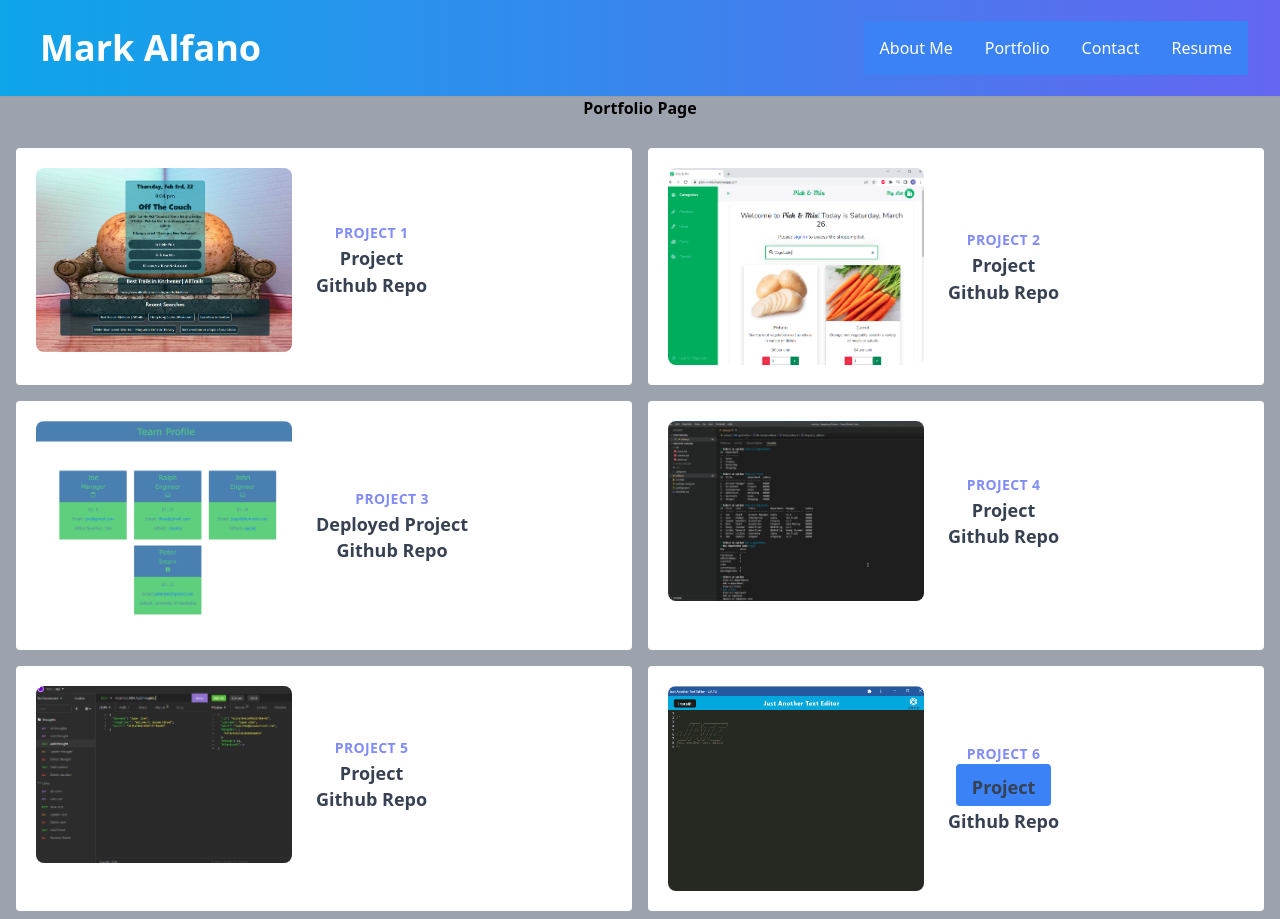
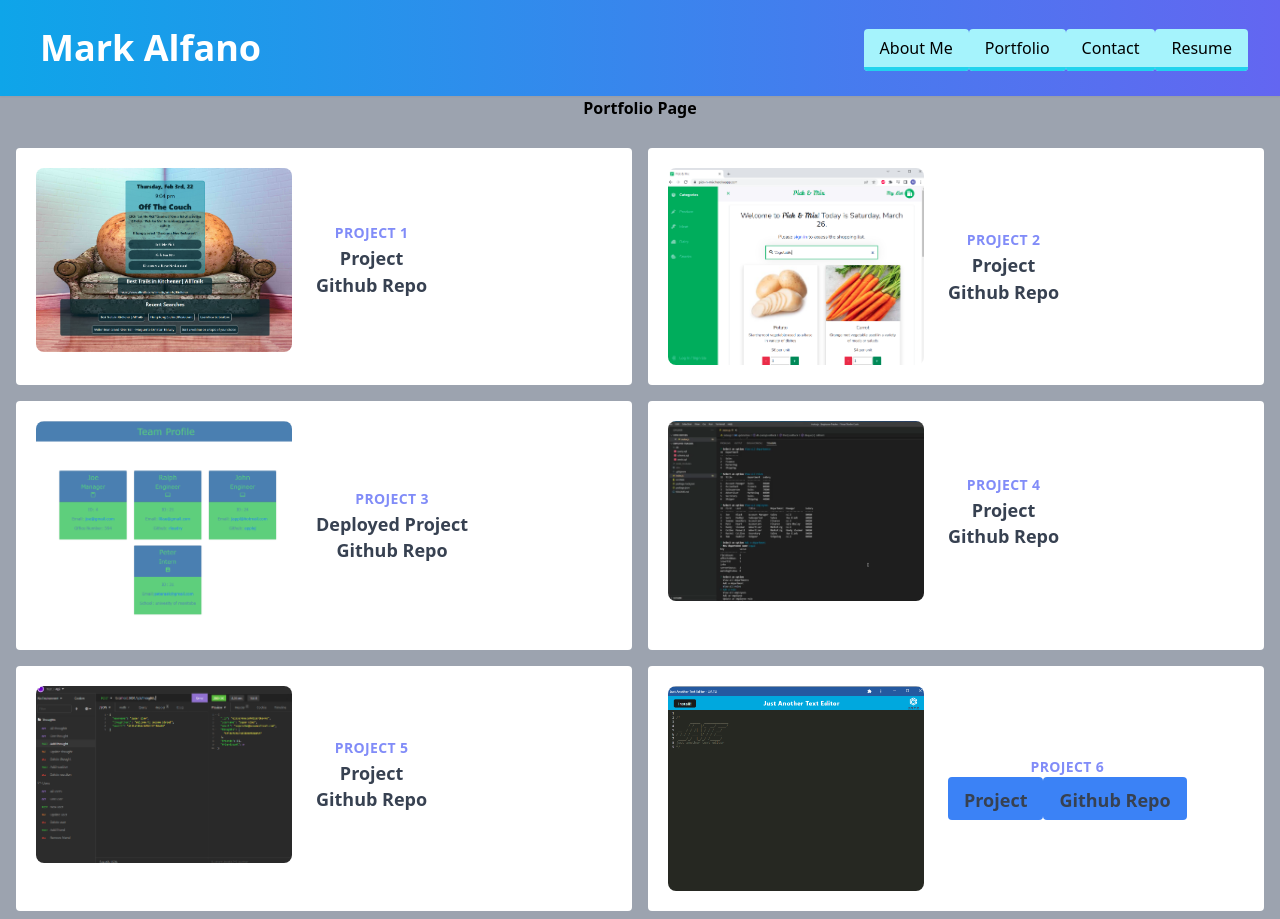
Before and after one commit to MpAlfano/React-Portfolio, a React (Create React App) app in the folder portfolio/: page /Portfolio in a window 1280 px wide. Built offline with nearby package versions, Linux system fonts and the light colour scheme.

Commit message:
updating nav buttons

```diff
--- a/portfolio/src/components/Header.js
+++ b/portfolio/src/components/Header.js
@@ -26,23 +26,26 @@ const Header = ({ toggle }) => {
         </svg>
       </div>
       <div className="pr-8 md:block hidden">
-        <Link className="p-4 bg-blue-500 hover:bg-blue-600 text-white" to="/">
+        <Link
+          className="bg-cyan-200 hover:bg-cyan-100 border-b-4 border-cyan-400 hover:border-cyan-200 text-black text-center py-2 px-4 rounded"
+          to="/"
+        >
           About Me
         </Link>
         <Link
-          className="p-4 bg-blue-500 hover:bg-blue-600 text-white"
+          className="bg-cyan-200 hover:bg-cyan-100 border-b-4 border-cyan-400 hover:border-cyan-200 text-black text-center py-2 px-4 rounded"
           to="Portfolio"
         >
           Portfolio
         </Link>
         <Link
-          className="p-4 bg-blue-500 hover:bg-blue-600 text-white"
+          className="bg-cyan-200 hover:bg-cyan-100 border-b-4 border-cyan-400 hover:border-cyan-200 text-black text-center py-2 px-4 rounded"
           to="Contact"
         >
           Contact
         </Link>
         <Link
-          className="p-4 bg-blue-500 hover:bg-blue-600 text-white"
+          className="bg-cyan-200 hover:bg-cyan-100 border-b-4 border-cyan-400 hover:border-cyan-200 text-black text-center py-2 px-4 rounded"
           to="Resume"
         >
           Resume
--- a/portfolio/src/components/pages/Portfolio.js
+++ b/portfolio/src/components/pages/Portfolio.js
@@ -1,10 +1,10 @@
 import React from "react";
-import proj1 from "..//images/proj1.png";
-import proj2 from "..//images/proj2.png";
-import proj3 from "..//images/proj3.png";
-import proj4 from "..//images/proj4.png";
-import proj5 from "..//images/proj5.png";
-import proj6 from "..//images/proj6.png";
+import proj1 from "../images/proj1.png";
+import proj2 from "../images/proj2.png";
+import proj3 from "../images/proj3.png";
+import proj4 from "../images/proj4.png";
+import proj5 from "../images/proj5.png";
+import proj6 from "../images/proj6.png";
 
 export default function Portfolio() {
   return (
@@ -199,6 +199,7 @@ export default function Portfolio() {
                     Project
                   </a>
                 </button>
+                <button class="bg-blue-500 hover:bg-blue-700 text-white font-bold py-2 px-4 rounded">
                   <a
                     href="https://github.com/MpAlfano/Text-Editor"
                     target="_blank"
@@ -207,6 +208,7 @@ export default function Portfolio() {
                   >
                     Github Repo
                   </a>
+                </button>
               </div>
             </div>
           </div>
```
Lines whose indentation alone changed are shown as unchanged.
